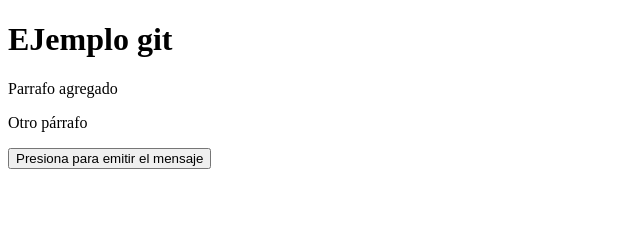
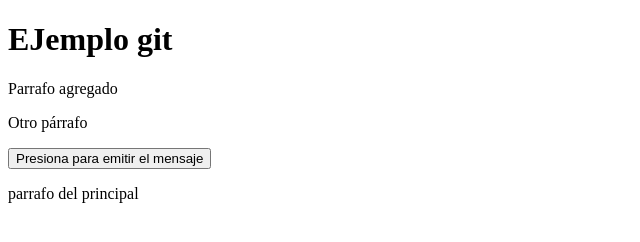
Before and after one commit to Black852456/ejemplogit, a plain HTML site: page index.html in a window 1280 px wide. Shown: the whole page, without its empty margins (0-640 px from the left). Drawn offline with Linux system fonts and the light colour scheme.

Commit message:
cambios en el principal

```diff
--- a/index.html
+++ b/index.html
@@ -16,7 +16,7 @@
 
     </button>
     <script src="js/javascript.js"></script>
-
+    <p>parrafo del principal</p>
 </body>
 
 
```
